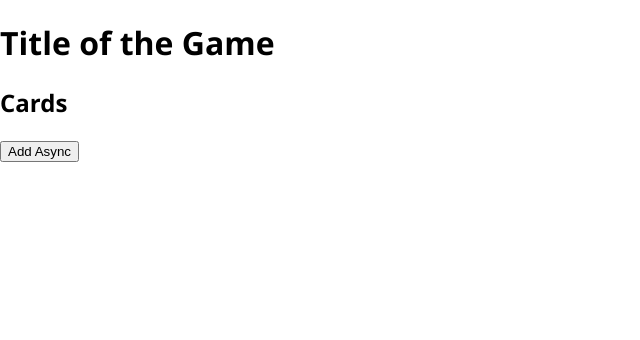
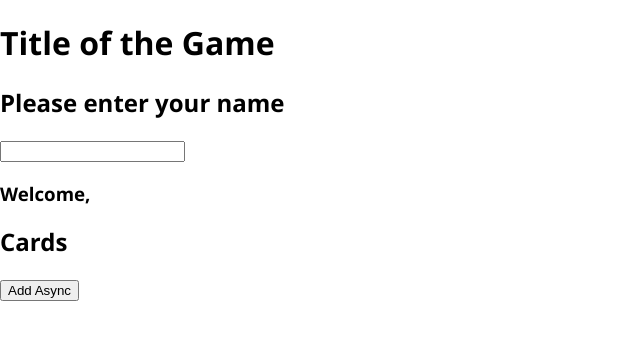
Before and after one commit to philipjc/bet-card-game, a React (Create React App) app: page / in a window 1280 px wide. Shown: the top 340 px of the page, without its empty margins (0-640 px from the left). Built offline with nearby package versions, Linux system fonts and the light colour scheme.

Commit message:
added a style theme with styled components.

```diff
--- a/package.json
+++ b/package.json
@@ -11,10 +11,12 @@
     "@types/node": "^17.0.45",
     "@types/react": "^18.0.21",
     "@types/react-dom": "^18.0.6",
+    "@types/styled-components": "^5.1.26",
     "react": "^18.2.0",
     "react-dom": "^18.2.0",
     "react-redux": "^8.0.4",
     "react-scripts": "5.0.1",
+    "styled-components": "^5.3.6",
     "typescript": "^4.8.4",
     "web-vitals": "^2.1.4"
   },
@@ -41,5 +43,6 @@
       "last 1 firefox version",
       "last 1 safari version"
     ]
-  }
+  },
+  "devDependencies": {}
 }
--- a/src/App.tsx
+++ b/src/App.tsx
@@ -1,18 +1,24 @@
 import React from 'react';
+import {ThemeProvider} from "styled-components";
+import {mainTheme} from "./themes/main-theme";
 import {GameView} from "./features/game/GameView";
+import {Cards} from "./features/cards/Cards";
 
 export const GAME_TITLE = 'Title of the Game';
 
 function App() {
   return (
+    <ThemeProvider theme={mainTheme}>
       <div className="App">
         <header className="App-header">
           <h1>{GAME_TITLE}</h1>
         </header>
 
         <GameView />
+        <Cards />
 
       </div>
+    </ThemeProvider>
   );
 }
 
--- a/src/app/store.ts
+++ b/src/app/store.ts
@@ -1,8 +1,10 @@
 import { configureStore, ThunkAction, Action } from '@reduxjs/toolkit';
+import gameViewReducer from '../features/game/gameViewSlice';
 import cardReducer from '../features/cards/cardsSlice';
 
 export const store = configureStore({
   reducer: {
+    gameView: gameViewReducer,
     cards: cardReducer,
   },
 });
--- a/src/features/cards/Cards.tsx
+++ b/src/features/cards/Cards.tsx
@@ -6,8 +6,8 @@ import {
 } from './cardsSlice';
 
 export function Cards() {
+  const dispatch = useAppDispatch();
   const cards = useAppSelector(selectCards);
-  const dispatch = useAppDispatch();
 
   console.log(cards)
 
--- a/src/features/game/GameView.tsx
+++ b/src/features/game/GameView.tsx
@@ -1,11 +1,39 @@
 import React from "react";
-import {Cards} from "../cards/Cards";
+import { useAppSelector, useAppDispatch } from '../../app/hooks';
+import { enterName, selectGameView } from './gameViewSlice';
 
 export function GameView() {
+  const dispatch = useAppDispatch();
+  const game = useAppSelector(selectGameView);
+  const { playerName, gameActive } = game;
+
+  console.log(game);
 
   return (
     <div className="GameView">
-      <Cards />
+
+      {
+        !gameActive && (
+          <div className="GameView__name-entry">
+            <h2>Please enter your name</h2>
+            <input onChange={(e) => dispatch(enterName(e.target.value))} type="text" />
+          </div>
+        )
+      }
+
+      <div className="GameView__name">
+        <h3>Welcome, {playerName}</h3>
+      </div>
+
+      {
+        playerName.length > 1 && (
+          <div className="GameView__activate">
+            <button onClick={() => {}}>
+              Let's begin
+            </button>
+          </div>
+        )
+      }
     </div>
   )
 }
--- a/src/features/game/gameView.interfaces.ts
+++ b/src/features/game/gameView.interfaces.ts
@@ -10,6 +10,7 @@ export interface Score {
 }
 
 export interface GameView {
+  playerName: string;
   gameActive: boolean;
   score: Score;
   bet: string;
--- a/src/features/game/gameView.state.ts
+++ b/src/features/game/gameView.state.ts
@@ -1,6 +1,7 @@
 import {GameView} from "./gameView.interfaces";
 
 export const initialState: GameView = {
+  playerName: '',
   gameActive: false,
   score: {
     won: 0,
--- a/src/features/game/gameViewSlice.ts
+++ b/src/features/game/gameViewSlice.ts
@@ -13,17 +13,21 @@ export const gameViewSlice = createSlice({
   initialState,
 
   reducers: {
+    enterName: (state, action: PayloadAction<string>) => {
+      const { payload } = action;
+      state.playerName = payload;
+    },
     reducerName: (state, action: PayloadAction<number>) => {},
   },
 });
 
 // State selector
 // ==============
-export const selectGameView = (state: RootState) => state;
+export const selectGameView = (state: RootState) => state.gameView;
 
 // Actions
 // =======
-export const { reducerName } = gameViewSlice.actions;
+export const { reducerName, enterName } = gameViewSlice.actions;
 
 // Thunks by hand, which may contain both sync and async logic.
 // Here's an example of conditionally dispatching actions based on current state.
--- a/src/index.tsx
+++ b/src/index.tsx
@@ -4,7 +4,7 @@ import { Provider } from 'react-redux';
 import { store } from './app/store';
 import App from './App';
 
-import reportWebVitals from './reportWebVitals';
+// import reportWebVitals from './reportWebVitals';
 import './index.css';
 
 const container = document.getElementById('root')!;
@@ -16,4 +16,4 @@ root.render(
   </Provider>
 );
 
-reportWebVitals(console.log);
+// reportWebVitals(console.log);
--- /dev/null
+++ b/src/themes/main-theme.ts
@@ -0,0 +1,15 @@
+
+export const mainTheme = {
+  palette: {
+    primary: '#56d0ae',
+    highlight: '#ecfb77',
+    lowlight: '#25363e',
+    border: '#09051e',
+    text: '#24262f',
+  },
+  spacing: {
+    small: '8px',
+    medium: '16px',
+    large: '32px',
+  }
+}
```
Also changed, not shown: src/features/game/styled/GameView.styled.tsx (added, +10 -0 lines), 1 other file (tests, documents, lock files or other folders). Lines whose indentation alone changed are shown as unchanged.
